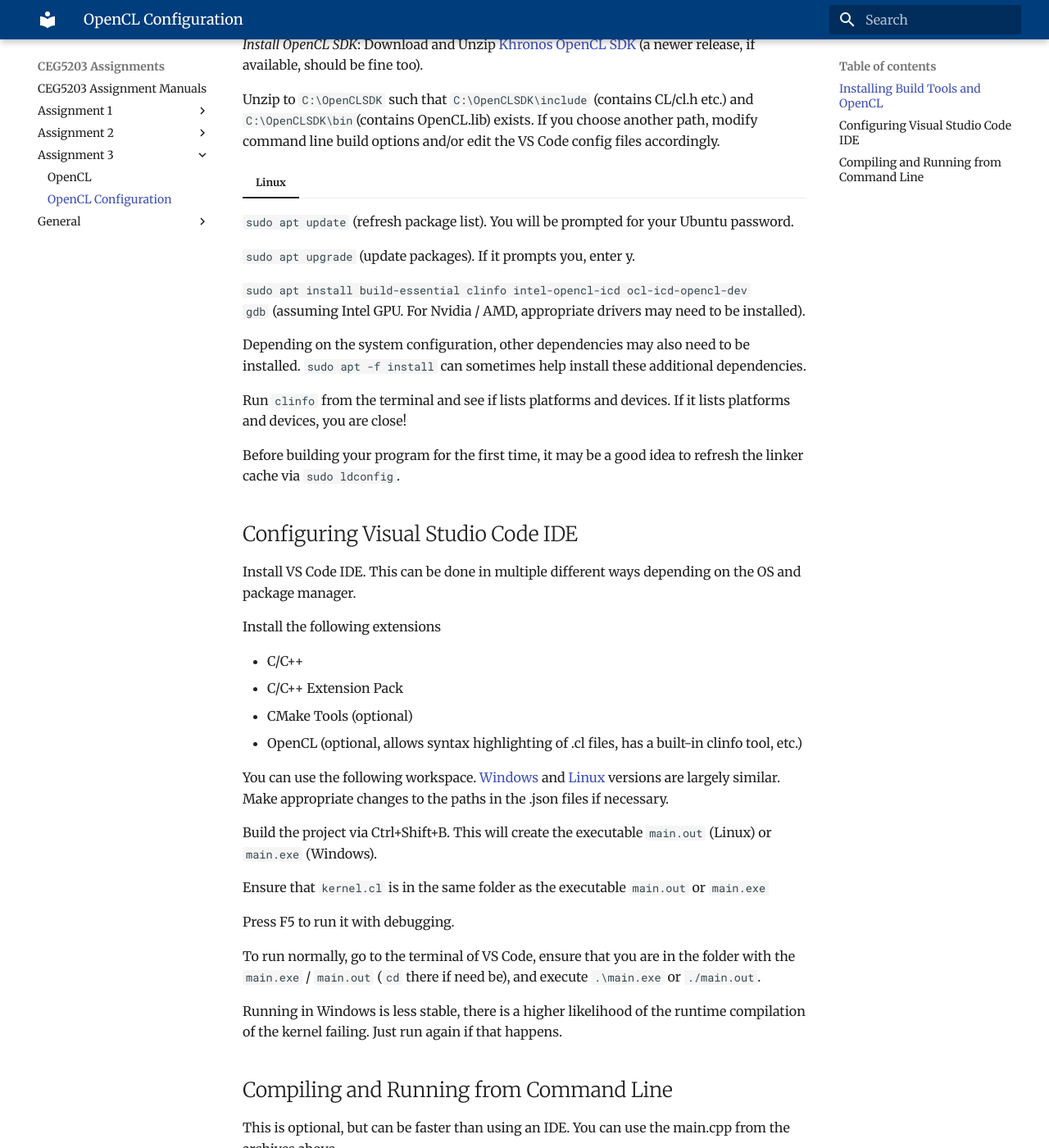
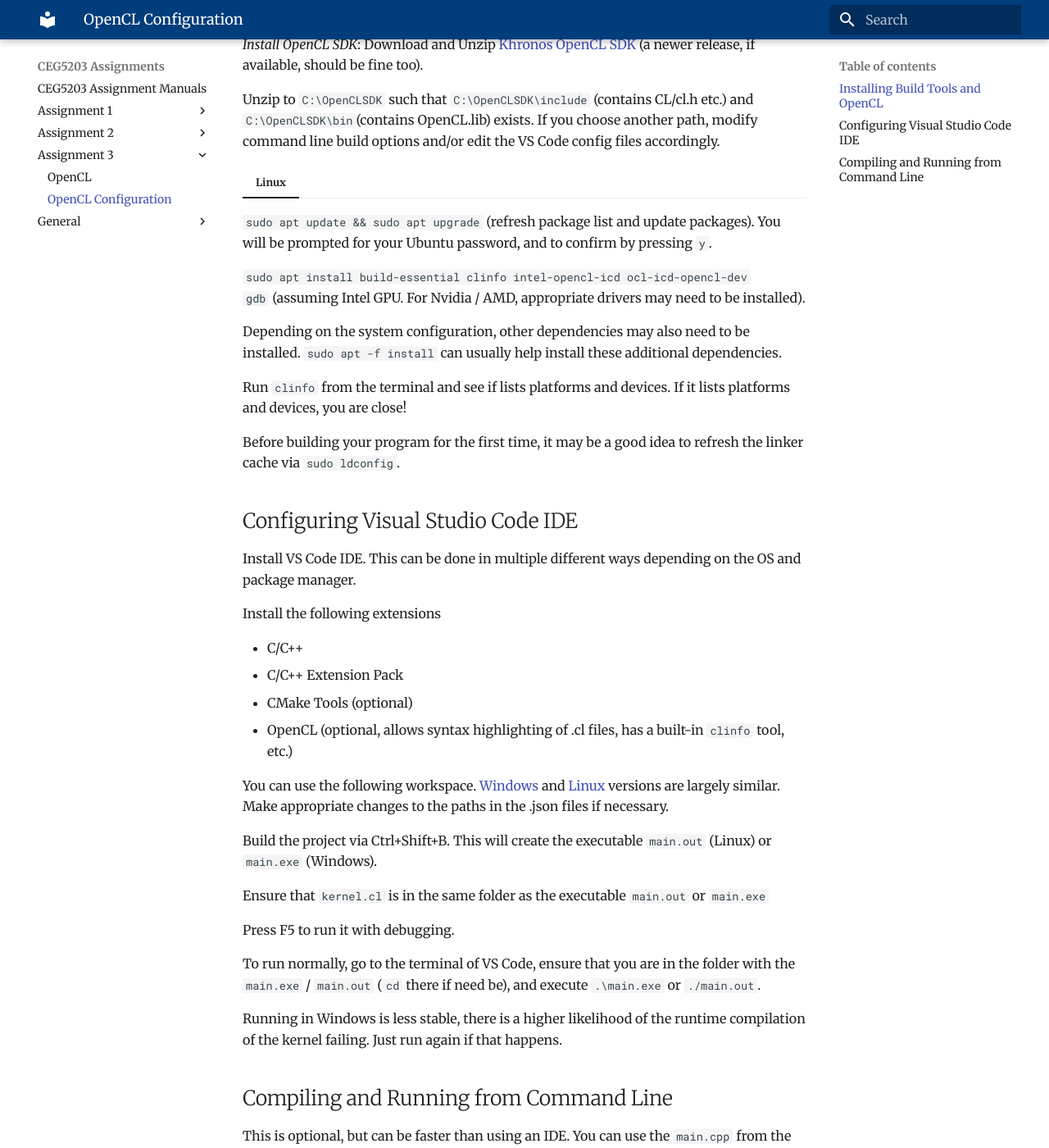
Before and after one commit to NUS-CEG5203/assignments, an MkDocs documentation site: the page built from docs/Assignment_3/2_OpenCL_Instructions.md, in a window 1280 px wide and 1400 px high, scrolled down 967 px. Shown: the whole window at 82% size. Built offline with MkDocs 1.6.1 and Material for MkDocs 9.7.7, drawn with Linux system fonts in a browser that asks for light colours; some of the changed text lies outside the part shown.

Commit message:
Fix typos and enhance clarity in OpenCL installation instructions

```diff
--- a/docs/Assignment_3/2_OpenCL_Instructions.md
+++ b/docs/Assignment_3/2_OpenCL_Instructions.md
@@ -32,13 +32,11 @@
   Unzip to `C:\OpenCLSDK` such that `C:\OpenCLSDK\include` (contains CL/cl.h etc.) and `C:\OpenCLSDK\bin`(contains OpenCL.lib) exists. If you choose another path, modify command line build options and/or edit the VS Code config files accordingly.
 
 === "Linux"
-  `sudo apt update` (refresh package list). You will be prompted for your Ubuntu password.
-
-  `sudo apt upgrade` (update packages). If it prompts you, enter y.
+  `sudo apt update && sudo apt upgrade` (refresh package list and update packages). You will be prompted for your Ubuntu password, and to confirm by pressing `y`.
 
   `sudo apt install build-essential clinfo intel-opencl-icd ocl-icd-opencl-dev gdb` (assuming Intel GPU. For Nvidia / AMD, appropriate drivers may need to be installed).
 
-  Depending on the system configuration, other dependencies may also need to be installed. `sudo apt -f install` can sometimes help install these additional dependencies.
+  Depending on the system configuration, other dependencies may also need to be installed. `sudo apt -f install` can usually help install these additional dependencies.
 
   Run `clinfo` from the terminal and see if lists platforms and devices. If it lists platforms and devices, you are close!
 
@@ -53,7 +51,7 @@
 * C/C++
 * C/C++ Extension Pack
 * CMake Tools (optional)
-* OpenCL (optional, allows syntax highlighting of .cl files, has a built-in clinfo tool, etc.)
+* OpenCL (optional, allows syntax highlighting of .cl files, has a built-in `clinfo` tool, etc.)
 
 You can use the following workspace. [Windows](../code_templates/Assignment_3/Asst3_OpenCL_Win.zip) and [Linux](../code_templates/Assignment_3/Asst3_OpenCL_Lin.zip) versions are largely similar. Make appropriate changes to the paths in the .json files if necessary.
 
@@ -69,10 +67,20 @@
 
 ## Compiling and Running from Command Line
 
-This is optional, but can be faster than using an IDE. You can use the main.cpp from the archives above.
+This is optional, but can be faster than using an IDE. You can use the `main.cpp` from the archives above.
 
-Build the program via `g++ main.cpp -lOpenCL -o main.out` (Linux) / `g++ -g main.cpp -IC:/OpenCLSDK/include -LC:/OpenCLSDK/lib -lOpenCL -o main.exe` (Windows), after doing a `cd` to the folder/directory with the source file. This will create the executable `main.out` or `main.exe`.
+Build the program via
+
+=== "Linux"
+
+`g++ main.cpp -lOpenCL -o main.out`
+
+=== "Windows"
+
+`g++ -g main.cpp -IC:/OpenCLSDK/include -LC:/OpenCLSDK/lib -lOpenCL -o main.exe`
+
+after doing a `cd` to the folder/directory with the source file. This will create the executable `main.out` or `main.exe`.
 
 Copy `kernel.cl` from the archives above to be in the same folder as the executable `main.out` or `main.exe`, as it is read and compiled at runtime. You can now run the executable by entering the command `/main.out` or `.\main.exe`. It should print the result 2-10 seconds later. If it works, you are good to go!
 
-If using gcc instead of g++ and if you include `math.h`, `-lm` should be added to command line or VS Code `tasks.json`.
+If using `gcc` instead of `g++` and if you include `math.h`, `-lm` should be added to command line or VS Code `tasks.json`.
```
Also changed, not shown: other parts of docs/Assignment_3/2_OpenCL_Instructions.md (+1 -1 lines).
